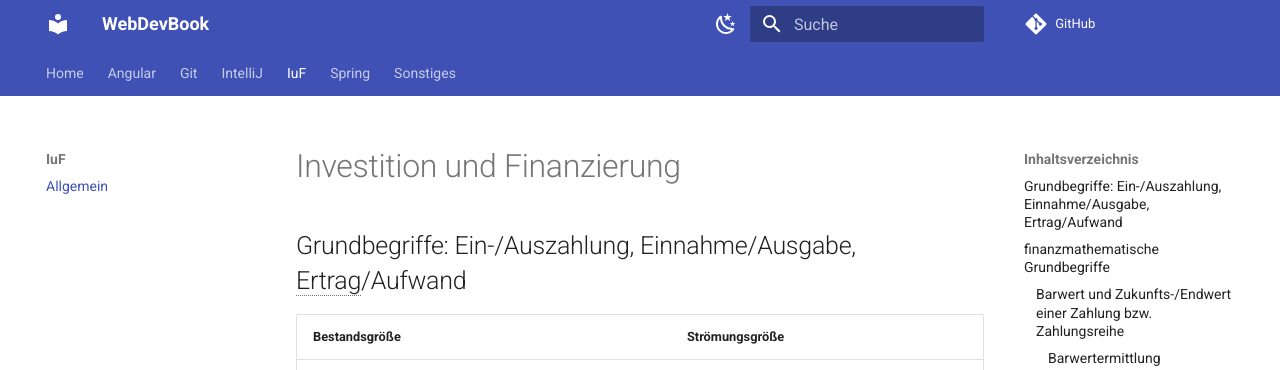
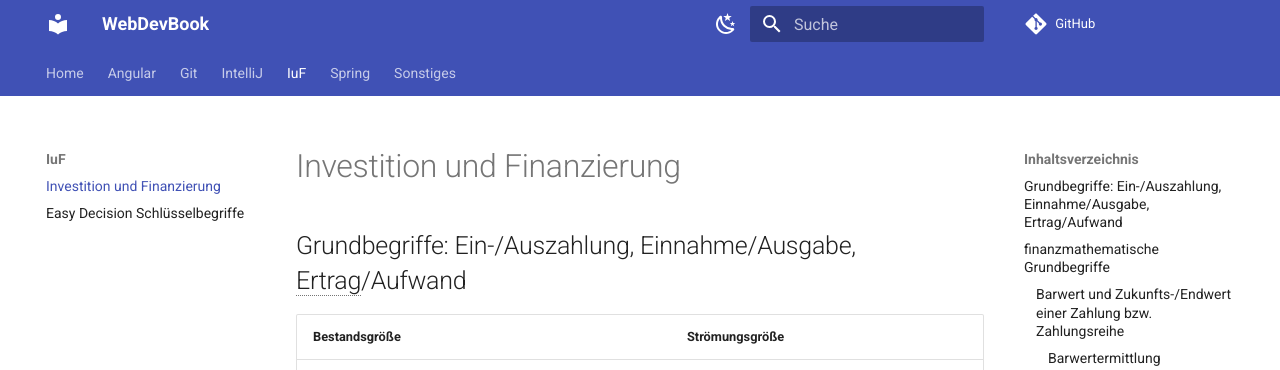
Before and after one commit to scholchr/webdevbook, an MkDocs documentation site: the page built from docs/iuf/index.md, in a window 1280 px wide. Shown: the top 370 px of the page. Built offline with MkDocs 1.6.1 and Material for MkDocs 9.7.7, drawn with Linux system fonts in a browser that asks for light colours; comment, search, counter and statistics services are not loaded.

Commit message:
Titel der allgemeinen Navigationselemente umbenannt und spezifiziert

```diff
--- a/mkdocs.yml
+++ b/mkdocs.yml
@@ -45,17 +45,18 @@ extra_javascript:
 nav:
     - 'Home': 'index.md'
     - Angular:
-        - 'Allgemein': angular/index.md
+        - 'Angular': angular/index.md
         - 'Router': angular/router.md
     - Git:
-        - 'Allgemein': git/index.md
+        - 'Git': git/index.md
         - 'SmartGit': git/smartgit.md
     - IntelliJ:
-        - 'Allgemein': intellij/index.md
+        - 'IntelliJ': intellij/index.md
     - IuF:
-        - 'Allgemein': iuf/index.md
+        - 'Investition und Finanzierung': iuf/index.md
+        - 'Easy Decision Schlüsselbegriffe': iuf/ed_schluesselbegriffe.md
     - Spring:
-        - 'Allgemein': spring/index.md
+        - 'Spring': spring/index.md
     - Sonstiges:
         - 'CSS': 'css.md'
         - 'Grails': 'grails.md'
```
